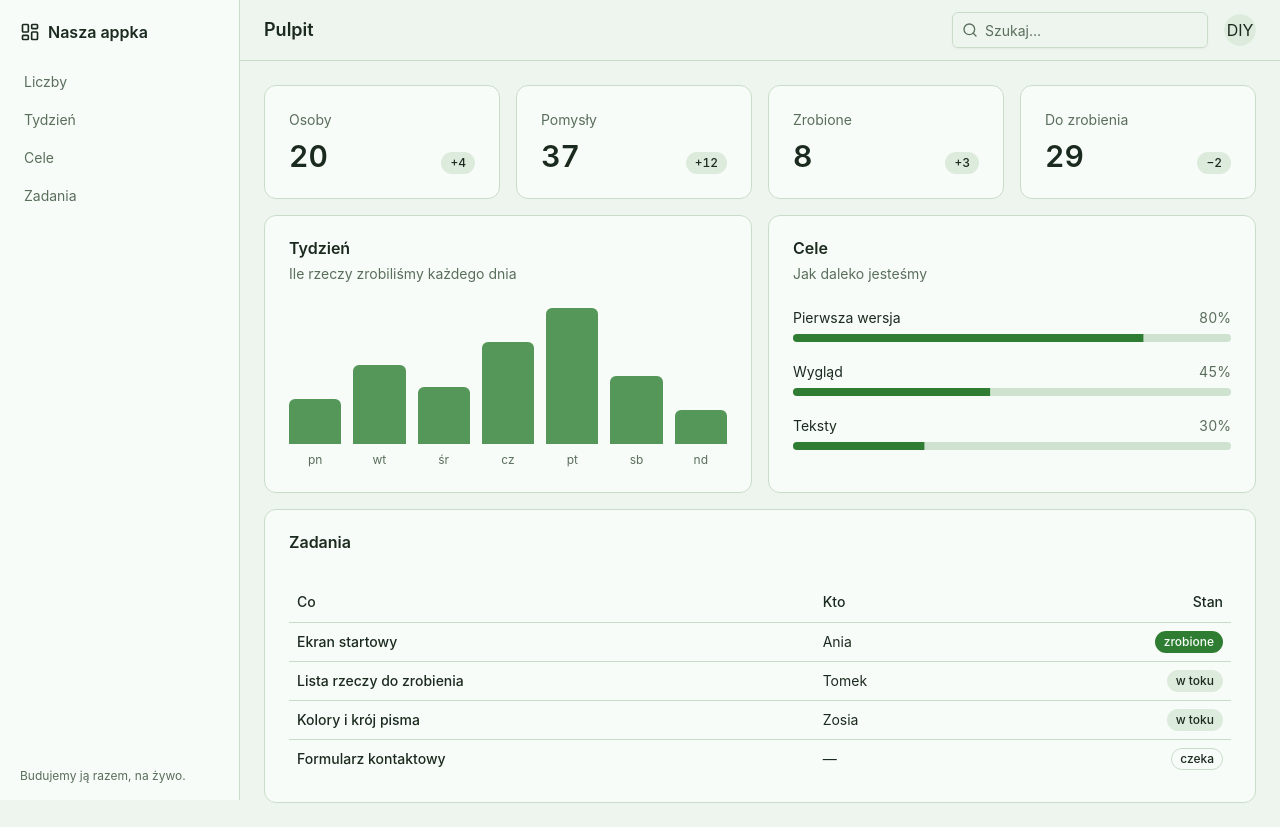
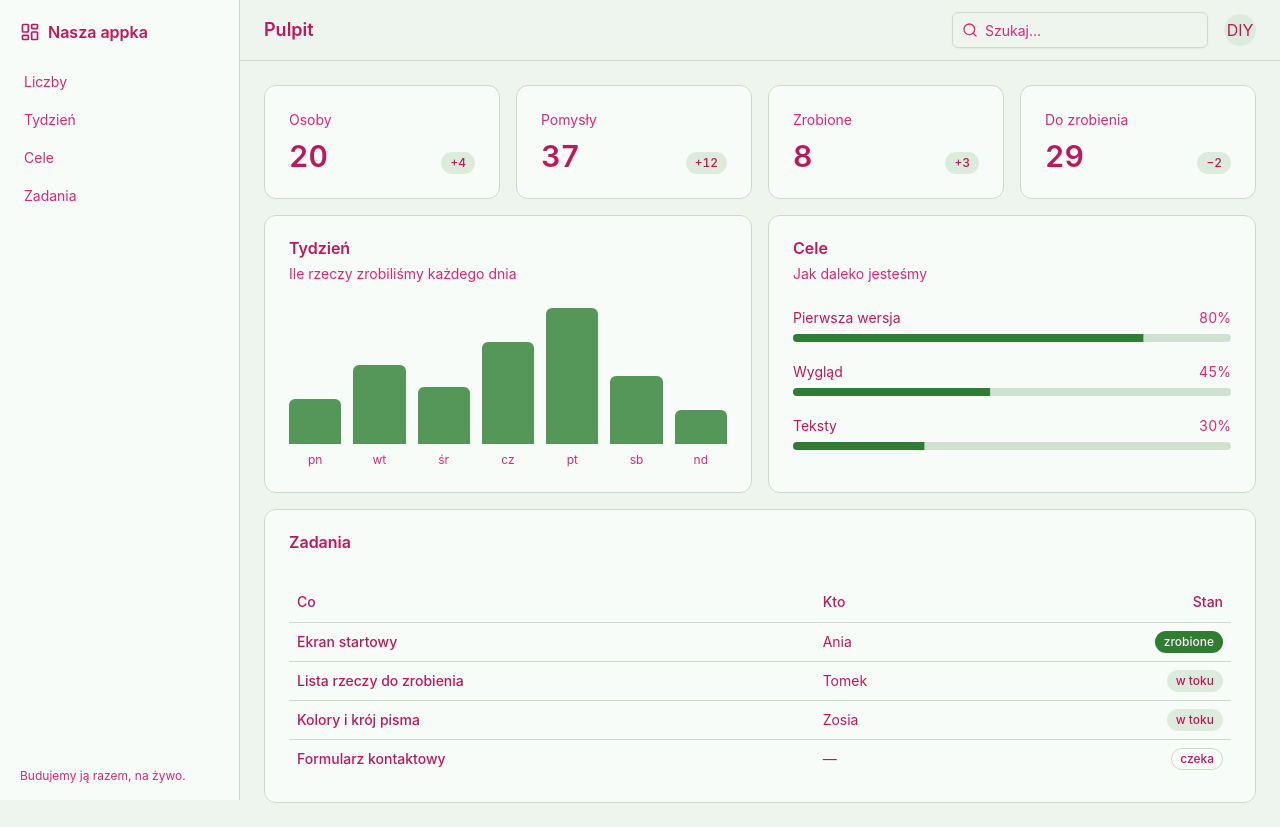
Before and after one commit to porost-dev/wspolna-appka, a React (Vite) app: page / in a window 1280 px wide. Built offline with nearby package versions, Linux system fonts and the light colour scheme.

Commit message:
zastosuj różowy kolor w każdym foncie

```diff
--- a/src/index.css
+++ b/src/index.css
@@ -3,17 +3,17 @@
 
 :root {
   --background: #eef5ee;
-  --foreground: #1b2a1e;
+  --foreground: #be185d;
   --card: #f8fcf8;
-  --card-foreground: #1b2a1e;
+  --card-foreground: #be185d;
   --popover: #f8fcf8;
-  --popover-foreground: #1b2a1e;
+  --popover-foreground: #be185d;
   --primary: #2e7d32;
-  --primary-foreground: #f8fcf8;
+  --primary-foreground: #fce7f3;
   --secondary: #dcebdc;
-  --secondary-foreground: #1b2a1e;
+  --secondary-foreground: #be185d;
   --muted: #dcebdc;
-  --muted-foreground: #5a6e5c;
+  --muted-foreground: #db2777;
   --accent: #fbcfe8;
   --accent-foreground: #831843;
   --destructive: #b3261e;
```
